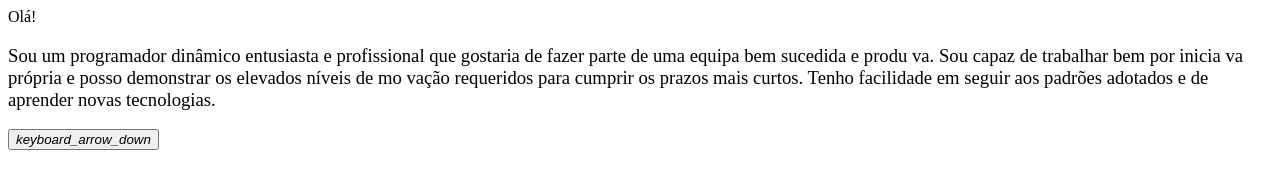
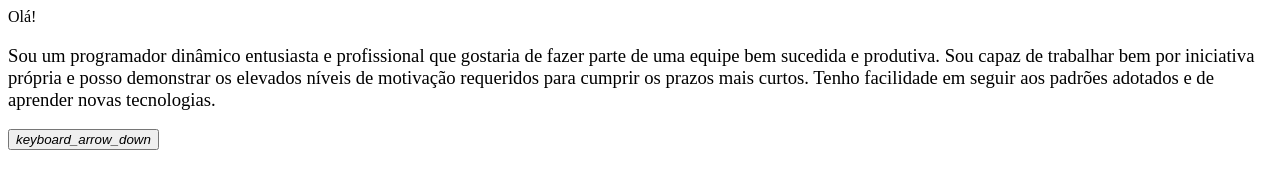
Before and after one commit to lucasgferreira/portfolio, a Gatsby site: page /sobre in a window 1280 px wide. Built offline with nearby package versions, Linux system fonts and the light colour scheme; Gatsby itself is replaced by a stand-in of ours; some icons are missing.

Commit message:
alterações no projeto

```diff
--- a/src/pages/sobre.js
+++ b/src/pages/sobre.js
@@ -25,11 +25,11 @@ export default class Footer extends Component {
                 <span className="card-title">Olá!</span>
                 <p style={{ fontSize: '14pt' }}>
                   Sou um programador dinâmico entusiasta e profissional que
-                  gostaria de fazer parte de uma equipa bem sucedida e produ va.
-                  Sou capaz de trabalhar bem por inicia va própria e posso
-                  demonstrar os elevados níveis de mo vação requeridos para
-                  cumprir os prazos mais curtos. Tenho facilidade em seguir aos
-                  padrões adotados e de aprender novas tecnologias.
+                  gostaria de fazer parte de uma equipe bem sucedida e
+                  produtiva. Sou capaz de trabalhar bem por iniciativa própria e
+                  posso demonstrar os elevados níveis de motivação requeridos
+                  para cumprir os prazos mais curtos. Tenho facilidade em seguir
+                  aos padrões adotados e de aprender novas tecnologias.
                 </p>
               </div>
               <div className="card-action">
```
